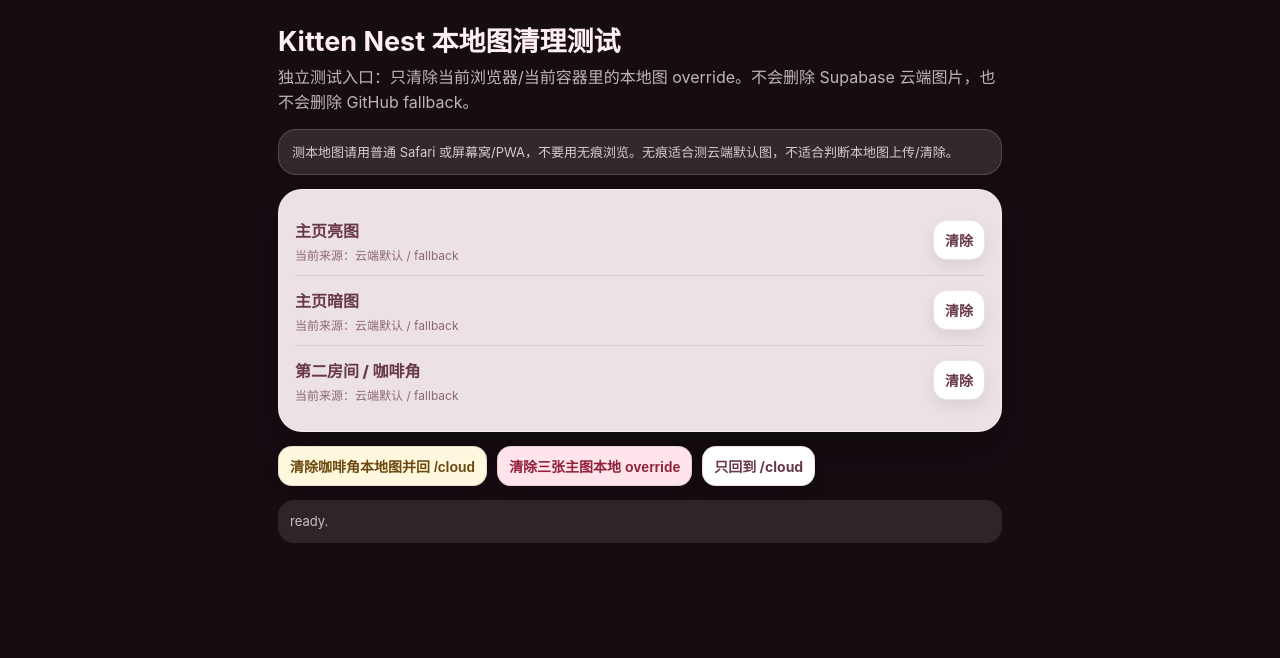
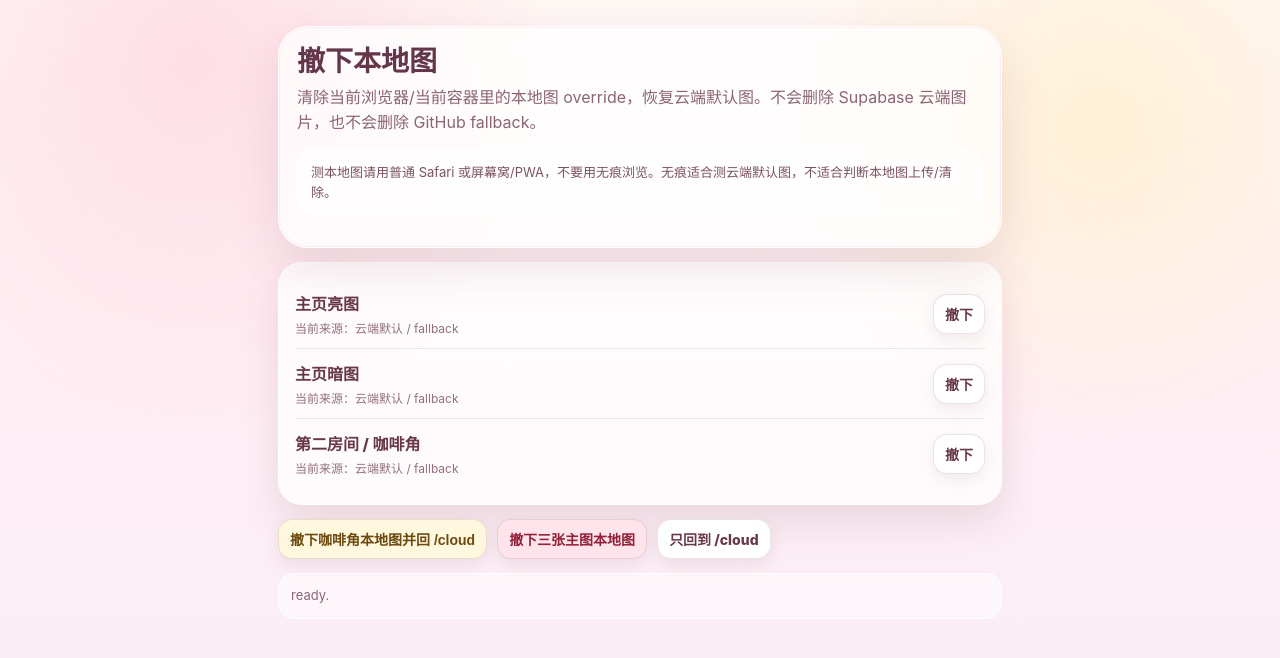
Before and after one commit to vicky81wu-ai/kitten_nest_lab, a website: page local-reset/index.html in a window 1280 px wide. Drawn offline with Linux system fonts and the light colour scheme.

Commit message:
Rename local reset page to remove local images

```diff
--- a/local-reset/index.html
+++ b/local-reset/index.html
@@ -3,35 +3,34 @@
 <head>
 <meta charset="utf-8" />
 <meta name="viewport" content="width=device-width,initial-scale=1,viewport-fit=cover" />
-<title>Kitten Nest Local Image Reset Test</title>
+<title>Kitten Nest 撤下本地图</title>
 <style>
   *{box-sizing:border-box;-webkit-tap-highlight-color:transparent}
-  body{margin:0;min-height:100vh;font-family:-apple-system,BlinkMacSystemFont,"SF Pro Display","Helvetica Neue",Arial,sans-serif;background:#160d13;color:#ffeef2}
+  body{margin:0;min-height:100vh;font-family:-apple-system,BlinkMacSystemFont,"SF Pro Display","Helvetica Neue",Arial,sans-serif;background:linear-gradient(180deg,#fff8f5 0%,#ffeef4 48%,#f7edf7 100%);color:#684054}
+  body:before{content:"";position:fixed;inset:0;pointer-events:none;background:radial-gradient(circle at 15% 8%,rgba(255,212,225,.72),transparent 28%),radial-gradient(circle at 86% 16%,rgba(255,238,198,.68),transparent 24%);z-index:-1}
   main{max-width:760px;margin:0 auto;padding:26px 18px 44px}
-  h1{margin:0 0 8px;font-size:27px;line-height:1.15}
-  p{color:rgba(255,238,242,.74);line-height:1.55;margin:8px 0 14px}
-  .note{border-radius:18px;background:rgba(255,244,247,.12);border:1px solid rgba(255,255,255,.16);padding:12px 13px;margin:14px 0;color:rgba(255,238,242,.82);font-size:13px;line-height:1.55}
-  .card{border-radius:24px;background:rgba(255,244,247,.92);color:#69394a;box-shadow:0 18px 46px rgba(0,0,0,.28);padding:16px;margin:14px 0;border:1px solid rgba(255,255,255,.48)}
-  .row{display:grid;grid-template-columns:1fr auto;gap:10px;align-items:center;padding:12px 0;border-bottom:1px solid rgba(105,57,74,.12)}
-  .row:last-child{border-bottom:0}
+  .hero{border-radius:30px;padding:18px;background:rgba(255,255,255,.76);border:1px solid rgba(255,255,255,.92);box-shadow:0 18px 48px rgba(121,68,88,.14),inset 0 0 0 1px rgba(255,225,235,.55);backdrop-filter:blur(16px)}
+  h1{margin:0 0 8px;font-size:28px;line-height:1.15;color:#63364a}
+  p{color:#8b6474;line-height:1.55;margin:8px 0 14px}.note{border-radius:18px;background:rgba(255,255,255,.58);border:1px solid rgba(255,255,255,.78);padding:12px 13px;margin:14px 0;color:#7b5260;font-size:13px;line-height:1.55}
+  .card{border-radius:24px;background:rgba(255,255,255,.78);color:#69394a;box-shadow:0 16px 38px rgba(121,68,88,.14);padding:16px;margin:14px 0;border:1px solid rgba(255,255,255,.9)}
+  .row{display:grid;grid-template-columns:1fr auto;gap:10px;align-items:center;padding:12px 0;border-bottom:1px solid rgba(105,57,74,.12)}.row:last-child{border-bottom:0}
   .name{font-weight:800}.state{display:block;margin-top:4px;font-size:12px;opacity:.72;word-break:break-all}
-  button,a.btn{border:0;text-decoration:none;border-radius:14px;padding:10px 12px;background:#fff;color:#69394a;box-shadow:inset 0 0 0 1px rgba(105,57,74,.14),0 6px 16px rgba(0,0,0,.08);font-weight:700;font-size:14px}
-  button:disabled{opacity:.58}.danger{background:#ffe5eb;color:#92223b}.primary{background:#eafff1;color:#215c37}.soft{background:#fff8df;color:#6d4a10}.bar{display:flex;gap:10px;flex-wrap:wrap;margin-top:14px}
-  .log{margin-top:14px;padding:12px;border-radius:16px;background:rgba(255,244,247,.1);color:rgba(255,238,242,.76);font-size:13px;line-height:1.5;white-space:pre-wrap}
+  button,a.btn{border:0;text-decoration:none;border-radius:14px;padding:10px 12px;background:#fff;color:#69394a;box-shadow:inset 0 0 0 1px rgba(105,57,74,.14),0 6px 16px rgba(121,68,88,.1);font-weight:800;font-size:14px}button:disabled{opacity:.58}.danger{background:#ffe5eb;color:#92223b}.primary{background:#eafff1;color:#215c37}.soft{background:#fff8df;color:#6d4a10}.bar{display:flex;gap:10px;flex-wrap:wrap;margin-top:14px}
+  .log{margin-top:14px;padding:12px;border-radius:16px;background:rgba(255,255,255,.54);color:#8b6474;font-size:13px;line-height:1.5;white-space:pre-wrap;border:1px solid rgba(255,255,255,.72)}
 </style>
 </head>
 <body>
 <main>
-  <h1>Kitten Nest 本地图清理测试</h1>
-  <p>独立测试入口：只清除当前浏览器/当前容器里的本地图 override。不会删除 Supabase 云端图片，也不会删除 GitHub fallback。</p>
-  <div class="note">
-    测本地图请用普通 Safari 或屏幕窝/PWA，不要用无痕浏览。无痕适合测云端默认图，不适合判断本地图上传/清除。
-  </div>
+  <section class="hero">
+    <h1>撤下本地图</h1>
+    <p>清除当前浏览器/当前容器里的本地图 override，恢复云端默认图。不会删除 Supabase 云端图片，也不会删除 GitHub fallback。</p>
+    <div class="note">测本地图请用普通 Safari 或屏幕窝/PWA，不要用无痕浏览。无痕适合测云端默认图，不适合判断本地图上传/清除。</div>
+  </section>
   <section class="card" id="card"></section>
   <div class="bar">
-    <button class="soft" id="clearCoffeeGo">清除咖啡角本地图并回 /cloud</button>
-    <button class="danger" id="clearAll">清除三张主图本地 override</button>
-    <a class="btn primary" href="/cloud?v=after-local-reset-test-2">只回到 /cloud</a>
+    <button class="soft" id="clearCoffeeGo">撤下咖啡角本地图并回 /cloud</button>
+    <button class="danger" id="clearAll">撤下三张主图本地图</button>
+    <a class="btn primary" href="/cloud?v=after-remove-local-image">只回到 /cloud</a>
   </div>
   <div class="log" id="log">ready.</div>
 </main>
@@ -43,22 +42,16 @@ const ITEMS = [
   ['homeOff', '主页暗图'],
   ['gameRoom', '第二房间 / 咖啡角']
 ];
-
 function log(text){ document.getElementById('log').textContent += '\n' + text; }
-function goCloud(){ location.href = '/cloud?v=after-local-reset-test-2-' + Date.now(); }
-
+function goCloud(){ location.href = '/cloud?v=after-remove-local-image-' + Date.now(); }
 function openDB(){
   return new Promise((resolve, reject) => {
     const req = indexedDB.open(DB, 1);
-    req.onupgradeneeded = () => {
-      const db = req.result;
-      if(!db.objectStoreNames.contains(STORE)) db.createObjectStore(STORE);
-    };
+    req.onupgradeneeded = () => { const db = req.result; if(!db.objectStoreNames.contains(STORE)) db.createObjectStore(STORE); };
     req.onsuccess = () => resolve(req.result);
     req.onerror = () => reject(req.error);
   });
 }
-
 async function getItem(key){
   const db = await openDB();
   return new Promise((resolve, reject) => {
@@ -68,7 +61,6 @@ async function getItem(key){
     q.onerror = () => reject(q.error);
   });
 }
-
 async function deleteItem(key){
   const db = await openDB();
   return new Promise((resolve, reject) => {
@@ -78,7 +70,6 @@ async function deleteItem(key){
     tx.onerror = () => reject(tx.error);
   });
 }
-
 async function render(){
   const card = document.getElementById('card');
   card.innerHTML = '';
@@ -86,40 +77,33 @@ async function render(){
     const value = await getItem(key).catch(() => null);
     const row = document.createElement('div');
     row.className = 'row';
-    row.innerHTML = `<div><span class="name">${label}</span><span class="state">${value ? '当前来源：本地图 local override' : '当前来源：云端默认 / fallback'}</span></div><button data-key="${key}">清除</button>`;
+    row.innerHTML = `<div><span class="name">${label}</span><span class="state">${value ? '当前来源：本地图 local override' : '当前来源：云端默认 / fallback'}</span></div><button data-key="${key}">撤下</button>`;
     card.appendChild(row);
   }
 }
-
 document.addEventListener('click', async e => {
   const btn = e.target.closest('button[data-key]');
   if(!btn) return;
   const key = btn.dataset.key;
   btn.disabled = true;
   await deleteItem(key);
-  log('deleted local override: ' + key);
+  log('removed local override: ' + key);
   await render();
   btn.disabled = false;
 });
-
 document.getElementById('clearCoffeeGo').onclick = async e => {
   e.currentTarget.disabled = true;
   await deleteItem('gameRoom');
-  log('deleted local override: gameRoom');
+  log('removed local override: gameRoom');
   await render();
   goCloud();
 };
-
 document.getElementById('clearAll').onclick = async e => {
   e.currentTarget.disabled = true;
-  for(const [key] of ITEMS){
-    await deleteItem(key);
-    log('deleted local override: ' + key);
-  }
+  for(const [key] of ITEMS){ await deleteItem(key); log('removed local override: ' + key); }
   await render();
   e.currentTarget.disabled = false;
 };
-
 render().catch(err => log('ERROR: ' + err.message));
 </script>
 </body>
```
